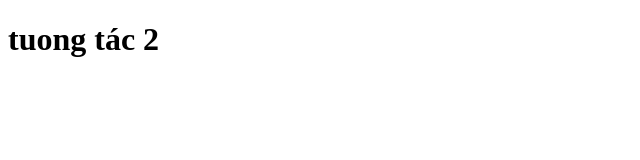
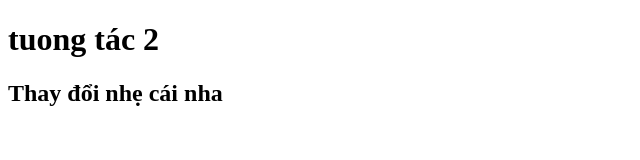
Before and after one commit to Dylan719873/tuongtac2, a plain HTML site: page index.html in a window 1280 px wide. Shown: the whole page, without its empty margins (0-640 px from the left). Drawn offline with Linux system fonts and the light colour scheme.

Commit message:
first commit

```diff
--- a/index.html
+++ b/index.html
@@ -9,5 +9,6 @@
 </head>
 <body>
     <h1>tuong tác 2</h1>
+    <h2>Thay đổi nhẹ cái nha</h2>
 </body>
 </html>
```
